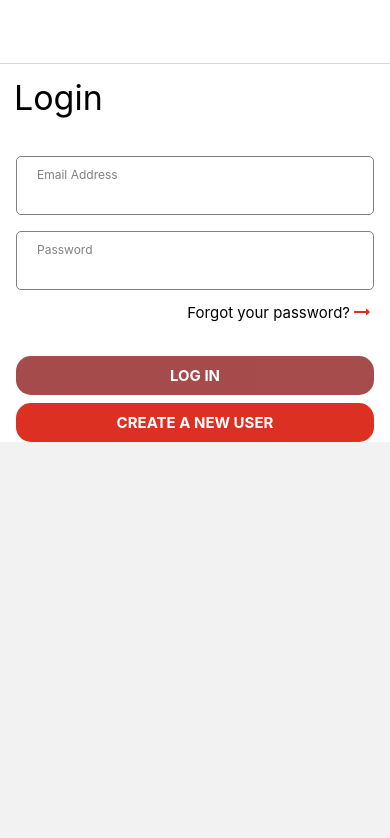
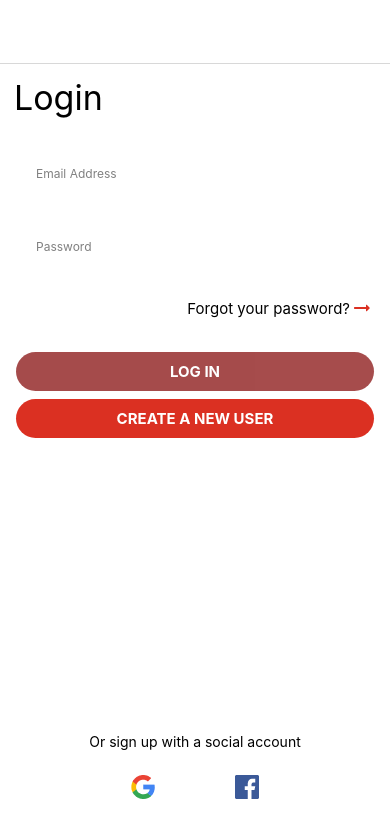
Before and after one commit to LuizNeto31951/projeto-compass_sales-luiz-carlos-rodrigues-alves-neto-urubu-do-git, a React Native app in the folder compass_sales/: screen /LoginScreen in a window 390 px wide. Shown: the top 838 px of the page. Built offline with nearby package versions, Linux system fonts and the light colour scheme.

Commit message:
style: finished styling

```diff
--- a/compass_sales/App.tsx
+++ b/compass_sales/App.tsx
@@ -8,7 +8,7 @@ import {NavigationContainer} from '@react-navigation/native';
 import SignUpScreen from './src/screens/SignUpScreen';
 import {StatusBar} from 'react-native';
 import AuthContextProvider, {AuthContext} from './src/context/authContext';
-import BackButton from './src/components/ui/backButton';
+import BackButton from './src/components/ui/BackButton';
 
 const Stack = createStackNavigator();
 
@@ -17,7 +17,7 @@ function NotAuth(): JSX.Element {
     <Stack.Navigator screenOptions={{headerTitle: "",}}>
       <Stack.Screen name="LoginScreen" component={LoginScreen} />
       <Stack.Screen options={({ navigation }) => ({headerLeft: () => <BackButton onPress={() => navigation.goBack()} />})} name="ForgotPassword" component={ForgotPassword} />
-      <Stack.Screen name="SignUpScreen" component={SignUpScreen} />
+      <Stack.Screen options={({ navigation }) => ({headerLeft: () => <BackButton onPress={() => navigation.goBack()} />})}name="SignUpScreen" component={SignUpScreen} />
     </Stack.Navigator>
   );
 }
--- a/compass_sales/src/components/Authentication/AuthenticationForm.tsx
+++ b/compass_sales/src/components/Authentication/AuthenticationForm.tsx
@@ -26,7 +26,6 @@ const AuthenticationForm: React.FC<AuthenticationFormProps> = ({
   onSubmit,
   accountIsValid,
 }) => {
-  const [showAfter, setShowAfter] = React.useState(false);
   const [enteredName, setEnteredName] = React.useState<string>('');
   const [enteredEmail, setEnteredEmail] = React.useState<string>('');
   const [enteredPassword, setEnteredPassword] = React.useState<string>('');
@@ -67,7 +66,7 @@ const AuthenticationForm: React.FC<AuthenticationFormProps> = ({
     }
     const emailPattern = /^[a-zA-Z0-9._%+-]+@[a-zA-Z0-9.-]+\.[a-zA-Z]{2,}$/;
     const emailIsValid = emailPattern.test(email);
-    const passwordIsValid = password.length > 6;
+    const passwordIsValid = password.length >= 6;
 
     setIsValid({
       name: nameIsValid,
@@ -95,16 +94,13 @@ const AuthenticationForm: React.FC<AuthenticationFormProps> = ({
       email: enteredEmail,
       password: enteredPassword,
     });
-    setShowAfter(true);
   };
 
   const forgotHandler = () => {
-    setShowAfter(false);
     navigation.navigate('ForgotPassword' as never);
   };
 
   const backHandler = () => {
-    setShowAfter(false);
     navigation.navigate('LoginScreen' as never);
   };
 
@@ -119,7 +115,6 @@ const AuthenticationForm: React.FC<AuthenticationFormProps> = ({
             }
             value={enteredName}
             keyboardType="default"
-            showAfter={showAfter}
             isPassword={false}
             isValid={isValid.name}
             message="Name should not be empty"
@@ -134,7 +129,6 @@ const AuthenticationForm: React.FC<AuthenticationFormProps> = ({
           }
           value={enteredEmail}
           keyboardType="email-address"
-          showAfter={showAfter}
           isPassword={false}
           isValid={isValid.email}
           message="Email must be valid. Example : example@example.com"
@@ -149,7 +143,6 @@ const AuthenticationForm: React.FC<AuthenticationFormProps> = ({
             }
             value={enteredPassword}
             keyboardType="default"
-            showAfter={showAfter}
             isPassword={true}
             isValid={isValid.password}
             message="Password must have at least 6 characters"
@@ -178,10 +171,7 @@ const AuthenticationForm: React.FC<AuthenticationFormProps> = ({
             )
           ) : null}
           {!forgotPass ? (
-            <RedButton
-              onPress={submitHandler}
-              disabled={!accountIsValid}
-            >
+            <RedButton onPress={submitHandler} disabled={!accountIsValid}>
               {isLogging ? 'Log In' : 'Sign Up'}
             </RedButton>
           ) : (
--- a/compass_sales/src/components/Authentication/Input.tsx
+++ b/compass_sales/src/components/Authentication/Input.tsx
@@ -14,7 +14,6 @@ interface InputProps {
   keyboardType: any;
   onUpdateValue: (text: string) => void;
   value: string;
-  showAfter: boolean;
   isPassword: boolean;
   isValid: boolean;
   message: string;
@@ -23,21 +22,33 @@ interface InputProps {
 }
 
 const Input: React.FC<InputProps> = props => {
+  const [hasInput, setHasInput] = React.useState(false);
+
+  const handleInputChange = (text: string) => {
+    if (!hasInput) {
+      setHasInput(true);
+    }
+    props.onUpdateValue(text);
+  };
+
   return (
     <View>
-      <View style={[styles.container,props.showAfter && props.viewStyle]}>
-        <Text style={[styles.label,props.showAfter && props.labelStyle]}>{props.label}</Text>
+      <View
+        style={[
+          styles.container,
+          hasInput && !props.isValid ? props.viewStyle : undefined,
+        ]}>
+        <Text style={[styles.label, hasInput && !props.isValid ? props.labelStyle : undefined]}>{props.label}</Text>
         <View style={styles.inverse}>
           <TextInput
             autoCapitalize="none"
             style={styles.input}
             keyboardType={props.keyboardType}
-            onChangeText={props.onUpdateValue}
+            onChangeText={handleInputChange}
             value={props.value}
             secureTextEntry={props.isPassword}
           />
-          {props.showAfter ? (
-            !props.isValid ? (
+          {hasInput?(!props.isValid ? (
             <Image
               source={require('../../assets/icons/outline-close-24px.png')}
             />
@@ -45,17 +56,14 @@ const Input: React.FC<InputProps> = props => {
             <Image
               source={require('../../assets/icons/outline-check-24px.png')}
             />
-            )
-          ) : undefined}
+          )):undefined}
         </View>
       </View>
-      {props.showAfter
-        ? !props.isValid && (
+      {hasInput && !props.isValid && (
         <Text style={[styles.label, props.labelStyle, styles.errorLabel]}>
           {props.message}
         </Text>
-          )
-        : undefined}
+      )}
     </View>
   );
 };
@@ -64,10 +72,10 @@ export default Input;
 
 const styles = StyleSheet.create({
   container: {
-    borderWidth: 1,
-    borderColor: 'gray',
     marginVertical: 8,
     borderRadius: 5,
+    elevation: 1,
+    shadowColor: '#c0c0c0',
   },
   label: {
     color: 'gray',
@@ -91,5 +99,5 @@ const styles = StyleSheet.create({
   },
   errorLabel: {
     marginTop: 0,
-  }
+  },
 });
--- a/compass_sales/src/components/Socials/SocialButtons.tsx
+++ b/compass_sales/src/components/Socials/SocialButtons.tsx
@@ -0,0 +1,62 @@
+import React, {useEffect, useState} from 'react';
+import {Text, View, StyleSheet, Keyboard, Platform} from 'react-native';
+import IconButton from '../ui/IconButton';
+
+function SocialButtons() {
+  const [keyboardHeight, setKeyboardHeight] = useState(0);
+
+  function googleHandler() {}
+
+  function facebookHandler() {}
+
+  useEffect(() => {
+    const keyboardDidShowListener = Keyboard.addListener(
+      'keyboardDidShow',
+      event => {
+        const keyboardHeight = -event.endCoordinates.height;
+        setKeyboardHeight(keyboardHeight);
+      },
+    );
+
+    const keyboardDidHideListener = Keyboard.addListener(
+      'keyboardDidHide',
+      () => {
+        setKeyboardHeight(0);
+      },
+    );
+
+    return () => {
+      keyboardDidShowListener.remove();
+      keyboardDidHideListener.remove();
+    };
+  }, []);
+
+  return (
+    <View style={styles.container}>
+      <Text style={styles.text}>Or sign up with a social account</Text>
+      <View style={[styles.buttons, {marginBottom: keyboardHeight}]}>
+        <IconButton onPress={googleHandler} google />
+        <IconButton onPress={facebookHandler} facebook />
+      </View>
+    </View>
+  );
+}
+
+export default SocialButtons;
+
+const styles = StyleSheet.create({
+  container: {
+    flex: 1,
+    justifyContent: 'flex-end',
+    backgroundColor: 'white',
+    alignItems: 'center',
+    marginBottom: 30,
+  },
+  text: {
+    color: 'black',
+  },
+  buttons: {
+    flexDirection: 'row',
+    marginTop: 10,
+  },
+});
--- a/compass_sales/src/components/UI/BackButton.tsx
+++ b/compass_sales/src/components/UI/BackButton.tsx
@@ -2,11 +2,11 @@ import React from 'react';
 import {TouchableOpacity, StyleSheet, Image} from 'react-native';
 
 
-interface IconButtonProps {
+interface BackButtonProps {
   onPress: () => void;
 }
 
-const BackButton: React.FC<IconButtonProps> = props => {
+const BackButton: React.FC<BackButtonProps> = props => {
   return (
     <TouchableOpacity
     style={styles.button}
--- /dev/null
+++ b/compass_sales/src/components/UI/IconButton.tsx
@@ -0,0 +1,51 @@
+import React from 'react';
+import {
+  TouchableOpacity,
+  StyleSheet,
+  Image,
+  View,
+} from 'react-native';
+
+interface IconButtonProps {
+  onPress: () => void;
+  facebook?: boolean;
+  google?: boolean;
+}
+
+const IconButton: React.FC<IconButtonProps> = props => {
+  return (
+    <View style={styles.container}>
+      <TouchableOpacity style={styles.button} onPress={props.onPress}>
+        <View style={styles.buttonContainer}>
+          {props.facebook && (
+            <Image source={require('../../assets/icons/Facebook.png')} />
+          )}
+          {props.google && (
+            <Image source={require('../../assets/icons/Google.png')} />
+          )}
+        </View>
+      </TouchableOpacity>
+    </View>
+  );
+};
+
+export default IconButton;
+
+const styles = StyleSheet.create({
+  container: {
+  },
+  button: {
+    backgroundColor: 'white',
+    elevation: 2,
+    shadowColor: 'black',
+    borderRadius: 15,
+    paddingHorizontal: 30,
+    paddingVertical: 15,
+    marginHorizontal: 10,
+  },
+  buttonContainer: {
+    borderRadius: 15,
+    alignItems: 'center',
+    justifyContent: 'center',
+  },
+});
--- a/compass_sales/src/components/UI/RedButton.tsx
+++ b/compass_sales/src/components/UI/RedButton.tsx
@@ -23,7 +23,7 @@ export default RedButton;
 
 const styles = StyleSheet.create({
   button: {
-    borderRadius: 15,
+    borderRadius: 25,
     padding: 10,
     backgroundColor: Colors.buttonRed,
     elevation: 2,
--- a/compass_sales/src/screens/ForgotPassword.tsx
+++ b/compass_sales/src/screens/ForgotPassword.tsx
@@ -1,5 +1,5 @@
 import React from 'react';
-import {View, Alert} from 'react-native';
+import {View, Alert, StyleSheet} from 'react-native';
 import AuthenticationHandler from '../components/authentication/AuthenticationHandler';
 import { resetPassword } from '../components/util/Firebase';
 
@@ -18,10 +18,17 @@ function ForgotPassword(): JSX.Element {
   }
 
   return (
-    <View>
+    <View style={styles.container}>
       <AuthenticationHandler forgotPass Authenticate={forgotHandler} />
     </View>
   );
 }
 
 export default ForgotPassword;
+
+const styles = StyleSheet.create({
+  container:{
+    flex: 1,
+    backgroundColor: 'white'
+  }
+})
--- a/compass_sales/src/screens/LoginScreen.tsx
+++ b/compass_sales/src/screens/LoginScreen.tsx
@@ -1,9 +1,10 @@
 import React from 'react';
 import AuthenticationHandler from '../components/authentication/AuthenticationHandler';
-import {View, Alert} from 'react-native';
+import {View, Alert,StyleSheet} from 'react-native';
 import LoadingOverlay from '../components/ui/LoadingOverlay';
 import {login} from '../components/util/Firebase';
 import {AuthContext} from '../context/authContext';
+import SocialButtons from '../components/Socials/SocialButtons'
 
 function LoginScreen(): JSX.Element {
   interface loginProps {
@@ -34,10 +35,18 @@ function LoginScreen(): JSX.Element {
   }
 
   return (
-    <View>
+    <View style={styles.container}>
       <AuthenticationHandler isLogging Authenticate={loginHandler} />
+      <SocialButtons/>
     </View>
   );
 }
 
 export default LoginScreen;
+
+const styles = StyleSheet.create({
+  container:{
+    flex: 1,
+    backgroundColor: 'white'
+  }
+})
--- a/compass_sales/src/screens/SignUpScreen.tsx
+++ b/compass_sales/src/screens/SignUpScreen.tsx
@@ -1,9 +1,10 @@
 import React from 'react';
 import AuthenticationHandler from '../components/authentication/AuthenticationHandler';
-import {View, Alert} from 'react-native';
+import {View, Alert, StyleSheet} from 'react-native';
 import {signUp} from '../components/util/Firebase';
 import LoadingOverlay from '../components/ui/LoadingOverlay';
 import {AuthContext} from '../context/authContext';
+import SocialButtons from '../components/Socials/SocialButtons';
 
 function SignUpScreen(): JSX.Element {
   interface signUpProps {
@@ -32,10 +33,18 @@ function SignUpScreen(): JSX.Element {
   }
 
   return (
-    <View>
+    <View style={styles.container}>
       <AuthenticationHandler Authenticate={signUpHandler} />
+      <SocialButtons/>
     </View>
   );
 }
 
 export default SignUpScreen;
+
+const styles = StyleSheet.create({
+  container:{
+    flex: 1,
+    backgroundColor: 'white'
+  }
+})
```
Also changed, not shown: compass_sales/src/components/Authentication/AuthenticationHandler.tsx (+7 -9 lines), compass_sales/src/assets/icons/Facebook.png (added), compass_sales/src/assets/icons/Google.png (added). Lines whose indentation alone changed are shown as unchanged.
